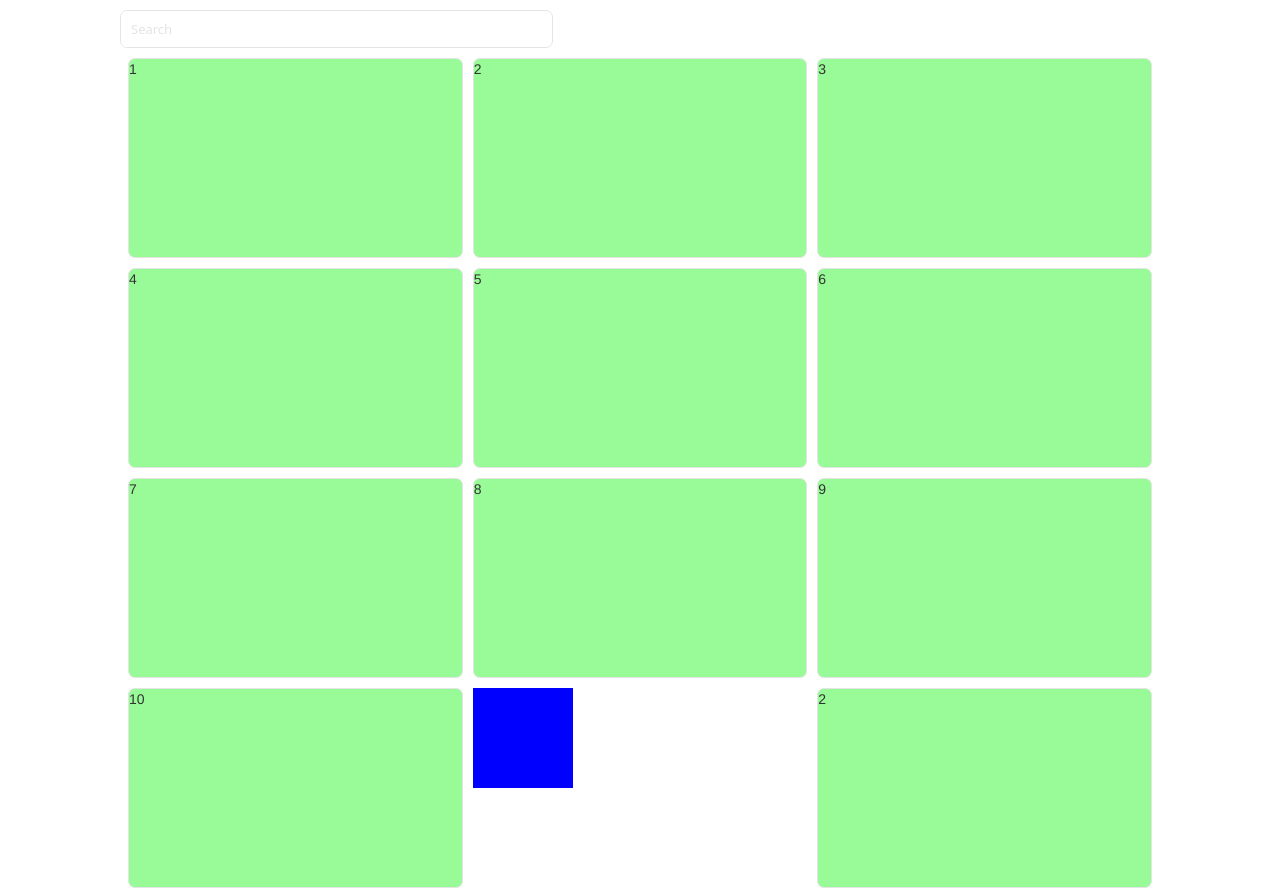
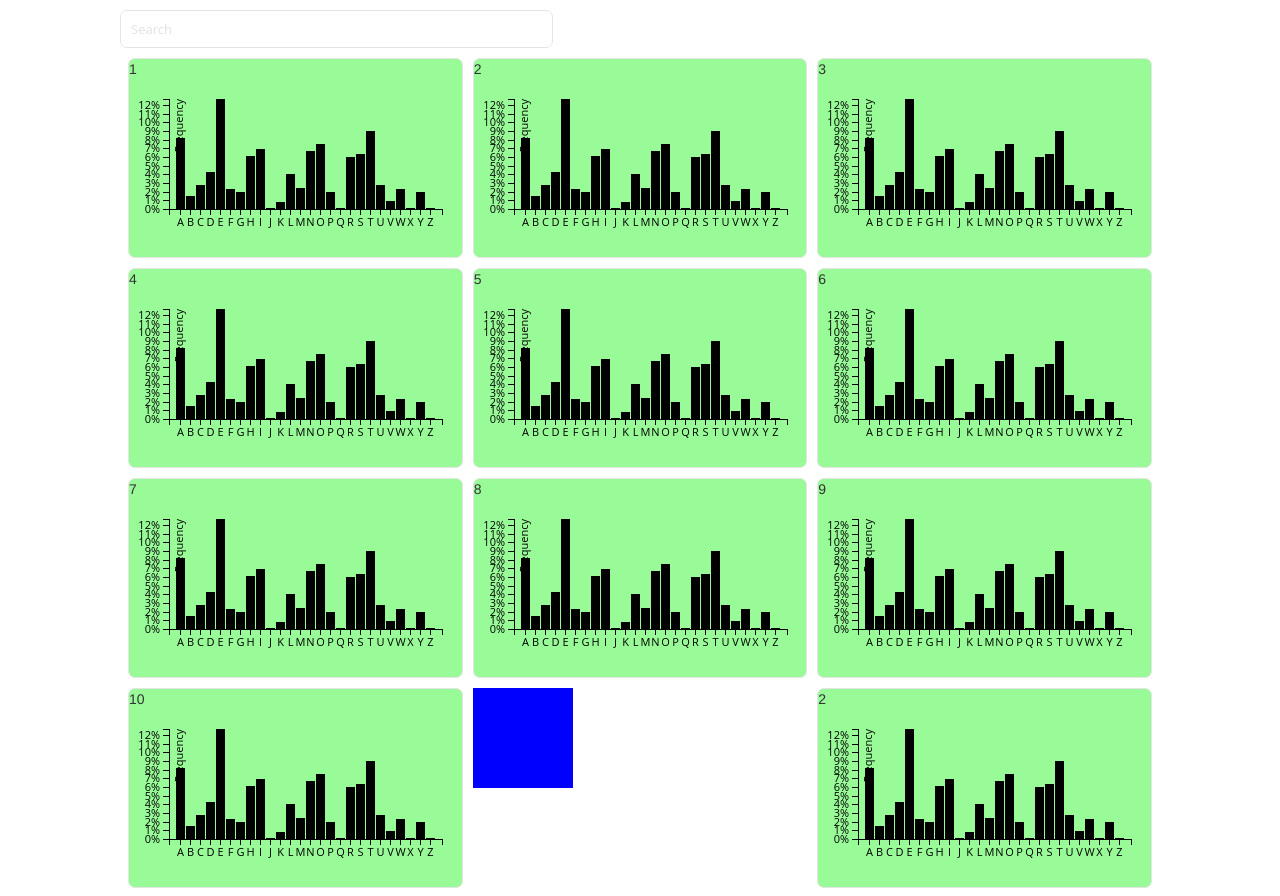
Before and after one commit to quaffpotion/stock-frontend, an Angular app: page / in a window 1280 px wide. Shown: the top 896 px of the page. Built offline with nearby package versions, Linux system fonts and the light colour scheme.

Commit message:
multiple charts, basic refresh onclick

```diff
--- a/src/app/candlestick-chart/candlestick-chart.component.html
+++ b/src/app/candlestick-chart/candlestick-chart.component.html
@@ -1 +1 @@
-<div #chart (window:resize)="onResize($event)"></div>
+<div #chart (click)="onClick()" (window:resize)="onResize($event)"></div>
--- a/src/app/candlestick-chart/candlestick-chart.component.ts
+++ b/src/app/candlestick-chart/candlestick-chart.component.ts
@@ -157,6 +157,18 @@ export class CandlestickChartComponent
     this.createChart();
   }
 
+  onClick() {
+    setInterval(
+      function() {
+        this.data2.forEach(x => {
+          x.frequency = Math.random();
+        });
+        this.createChart();
+      }.bind(this),
+      250
+    );
+  }
+
   private createChart(): void {
     const element = this.chartContainer.nativeElement;
     d3.select(element)
@@ -168,8 +180,6 @@ export class CandlestickChartComponent
       .append('svg')
       .attr('width', element.offsetWidth)
       .attr('height', element.offsetHeight);
-
-    console.log(element);
 
     const contentWidth =
       element.offsetWidth - this.margin.left - this.margin.right;
--- a/src/app/display-area/display-area.component.html
+++ b/src/app/display-area/display-area.component.html
@@ -1,9 +1,11 @@
 <div class="main">
   <div class="stock" *ngFor="let x of items; let i = index">
     {{ i + 1 }}
+    <app-candlestick-chart></app-candlestick-chart>
   </div>
   <div style="height: 100px; width: 100px; background-color: blue;"></div>
   <div class="stock" *ngFor="let x of items; let i = index">
     {{ 2 * (i + 1) }}
+    <app-candlestick-chart></app-candlestick-chart>
   </div>
 </div>
--- a/src/app/search-result/search-result.component.html
+++ /dev/null
@@ -1,3 +0,0 @@
-<p>
-  search-result works!
-</p>
--- a/src/app/search-stock/search-stock.component.html
+++ /dev/null
@@ -1,3 +0,0 @@
-<p>
-  search-stock works!
-</p>
```
Also changed, not shown: src/app/search-result/search-result.component.ts (deleted, +0 -15 lines), src/app/search-stock/search-stock.component.ts (deleted, +0 -15 lines), src/app/search-result/search-result.component.css (deleted), src/app/search-stock/search-stock.component.css (deleted).
